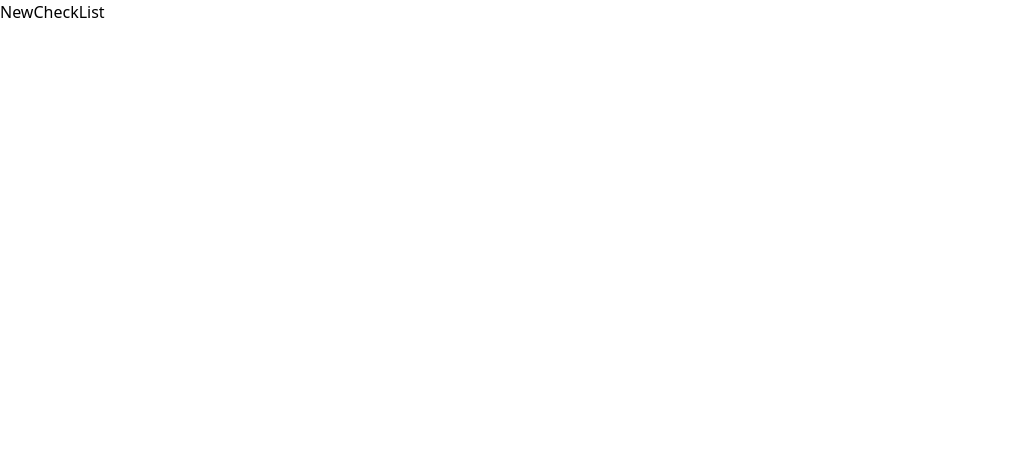
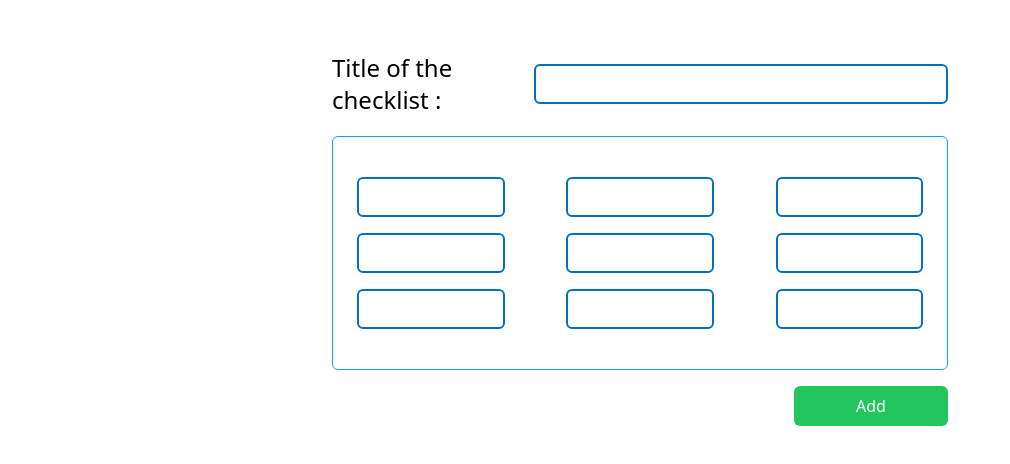
Before and after one commit to FurkanSemizoglu/Checklist-Master, a React (Vite) app in the folder frontend/: page /newCheckList in a window 1280 px wide. Shown: the top 464 px of the page, without its empty margins (0-1010 px from the left). Built offline with nearby package versions, Linux system fonts and the light colour scheme.

Commit message:
view added for newchecklist page

```diff
--- a/frontend/src/NewCheckList.tsx
+++ b/frontend/src/NewCheckList.tsx
@@ -1,8 +1,45 @@
 import React from 'react'
+import { Input } from "@/components/ui/input"
+
 
 const NewCheckList = () => {
   return (
-    <div>NewCheckList</div>
+    <>
+      <div className=' flex flex-col justify-center items-center w-1/2 m-auto p-3 my-5'>
+
+        <div className='flex justify-between items-center w-full my-5'>
+
+            <div className='w-2/4 text-2xl'>Title of the checklist :  </div>
+
+          <Input className='border-2'/>
+
+        </div>
+
+        <div className='flex w-full border rounded-md p-3 border-solid border-sky-500 '>
+
+
+          <div className='flex justify-between items-center w-full my-5 flex-wrap '>
+            <Input className='border-2 w-1/4 mx-3 my-2'/>
+            <Input className='border-2 w-1/4 mx-3 my-2'/>
+            <Input className='border-2 w-1/4 mx-3 my-2'/>
+            <Input className='border-2 w-1/4 mx-3 my-2'/>
+            <Input className='border-2 w-1/4 mx-3 my-2'/>
+            <Input className='border-2 w-1/4 mx-3 my-2'/>
+            <Input className='border-2 w-1/4 mx-3 my-2'/>
+            <Input className='border-2 w-1/4 mx-3 my-2'/>
+            <Input className='border-2 w-1/4 mx-3 my-2'/>
+            {/* <button className='bg-green-500 text-white rounded-md p-2'>Add</button> */}
+          </div>
+
+        </div>
+
+          <div className='w-full flex justify-end mt-4'>
+
+            <button className='w-1/4 bg-green-500 text-white rounded-md p-2'>Add</button>
+          </div>
+
+      </div>
+    </>
   )
 }
 
--- /dev/null
+++ b/frontend/src/components/ui/input.tsx
@@ -0,0 +1,25 @@
+import * as React from "react"
+
+import { cn } from "@/lib/utils"
+
+export interface InputProps
+  extends React.InputHTMLAttributes<HTMLInputElement> {}
+
+const Input = React.forwardRef<HTMLInputElement, InputProps>(
+  ({ className, type, ...props }, ref) => {
+    return (
+      <input
+        type={type}
+        className={cn(
+          "flex h-10 w-full rounded-md border border-[#0072BB] bg-white px-3 py-2 text-sm ring-offset-white file:border-0 file:bg-transparent file:text-sm file:font-medium placeholder:text-slate-500 focus-visible:outline-none focus-visible:ring-1 focus-visible:ring-[#0072BB] focus-visible:ring-offset-2 disabled:cursor-not-allowed disabled:opacity-50 dark:border-slate-800 dark:bg-slate-950 dark:ring-offset-slate-950 dark:placeholder:text-slate-400 dark:focus-visible:ring-slate-300",
+          className
+        )}
+        ref={ref}
+        {...props}
+      />
+    )
+  }
+)
+Input.displayName = "Input"
+
+export { Input }
```
